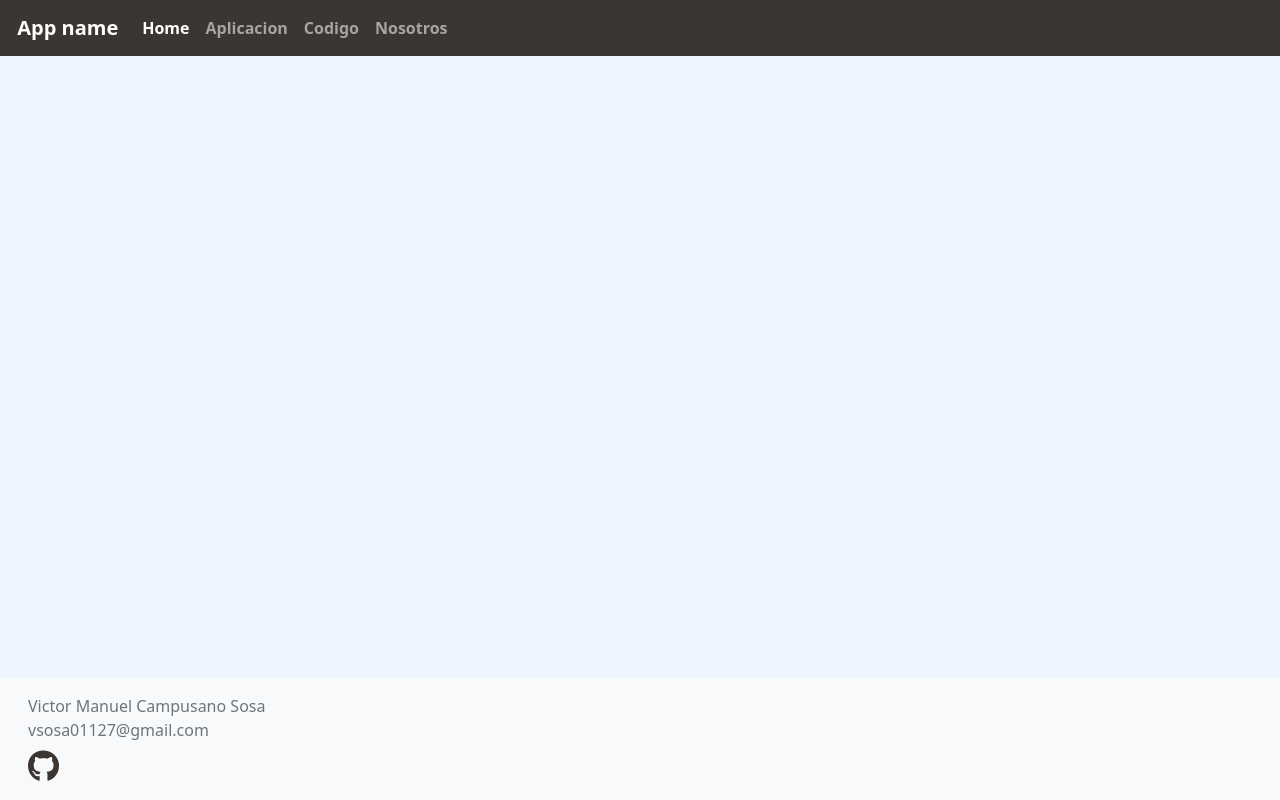
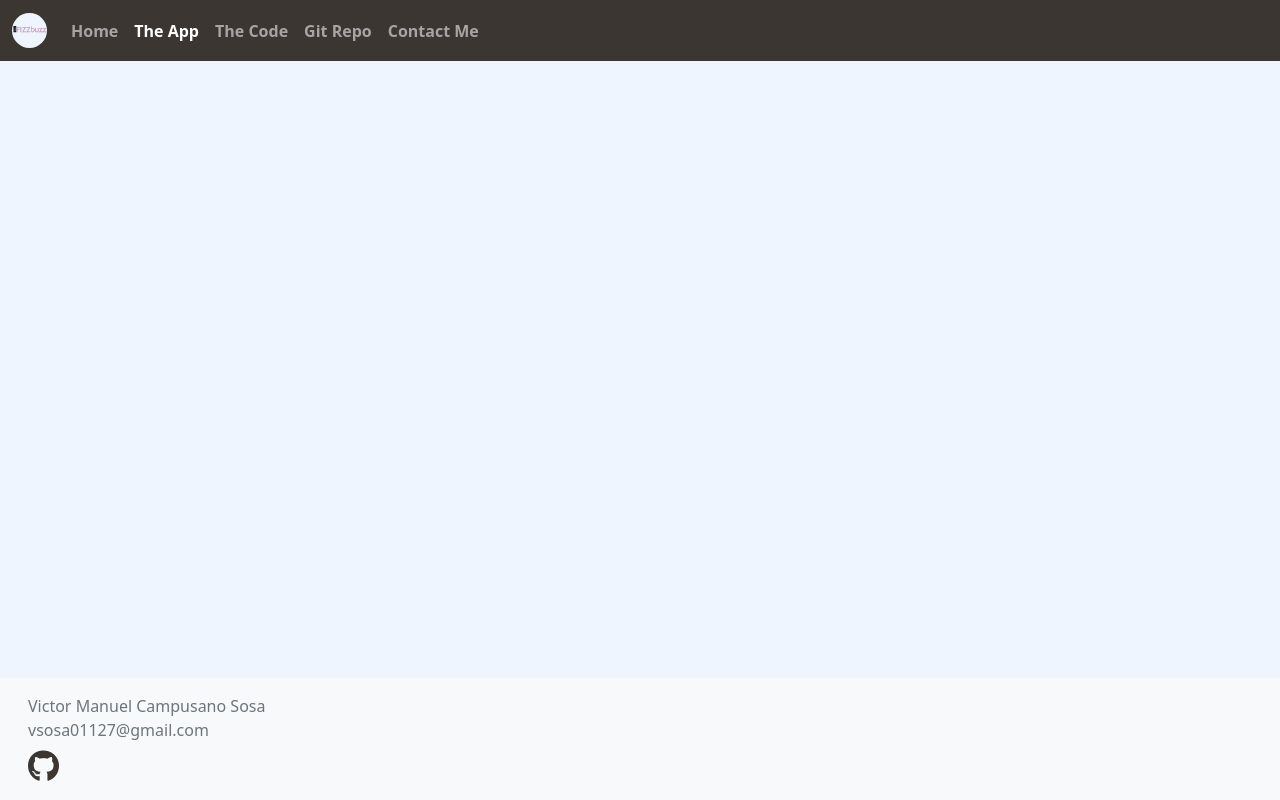
Before and after one commit to victor1127/fizz-buzz, a plain HTML site: page app.html in a window 1280 px wide. Drawn offline with nearby package versions, Linux system fonts and the light colour scheme.

Commit message:
Initial set up to all pages

```diff
--- a/app.html
+++ b/app.html
@@ -2,7 +2,7 @@
 <html lang="en" class="h-100">
 
     <head>
-        <title>App Name: Victor Manuel Campusano Sosa </title>
+        <title>FizzBuzz: The App </title>
         <!-- Required meta tags -->
         <meta charset="utf-8">
         <meta name="viewport" content="width=device-width, initial-scale=1, shrink-to-fit=no">
@@ -21,8 +21,8 @@
 
         <nav class="navbar navbar-expand-md navbar-dark fixed-top">
             <div class="container-fluid">
-                <a class="navbar-brand" href="#">
-                    <img src="" width="30"> App name
+                <a class="navbar-brand" href="index.html">
+                    <img class="img-fluid nav-img" src="img/FIZZbuzz.png" width="35">
                 </a>
                 <button class="navbar-toggler" type="button" data-bs-toggle="collapse" data-bs-target="#navbarCollapse"
                     aria-controls="navbarCollapse" aria-expanded="false" aria-label="Toggle navigation">
@@ -31,16 +31,19 @@
                 <div class="collapse navbar-collapse" id="navbarCollapse">
                     <ul class="navbar-nav me-auto mb-2 mb-md-0">
                         <li class="nav-item">
-                            <a class="nav-link active" aria-current="page" href="#">Home</a>
+                            <a class="nav-link" href="index.html">Home</a>
                         </li>
                         <li class="nav-item">
-                            <a class="nav-link" href="app.html">Aplicacion</a>
+                            <a class="nav-link active" aria-current="page" href="app.html" >The App</a>
                         </li>
                         <li class="nav-item">
-                            <a class="nav-link" href="code.html">Codigo</a>
+                            <a class="nav-link" href="code.html">The Code</a>
                         </li>
                         <li class="nav-item">
-                            <a class="nav-link" href="about.html">Nosotros</a>
+                            <a class="nav-link" href="https://github.com/victor1127/fizz-buzz.git" target="_blank">Git Repo</a>
+                        </li>
+                        <li class="nav-item">
+                            <a class="nav-link" href="about.html">Contact Me</a>
                         </li>
                     </ul>
                 </div>
```
Also changed, not shown: about.html (+9 -6 lines), code.html (+10 -7 lines), index.html (+4 -4 lines).
